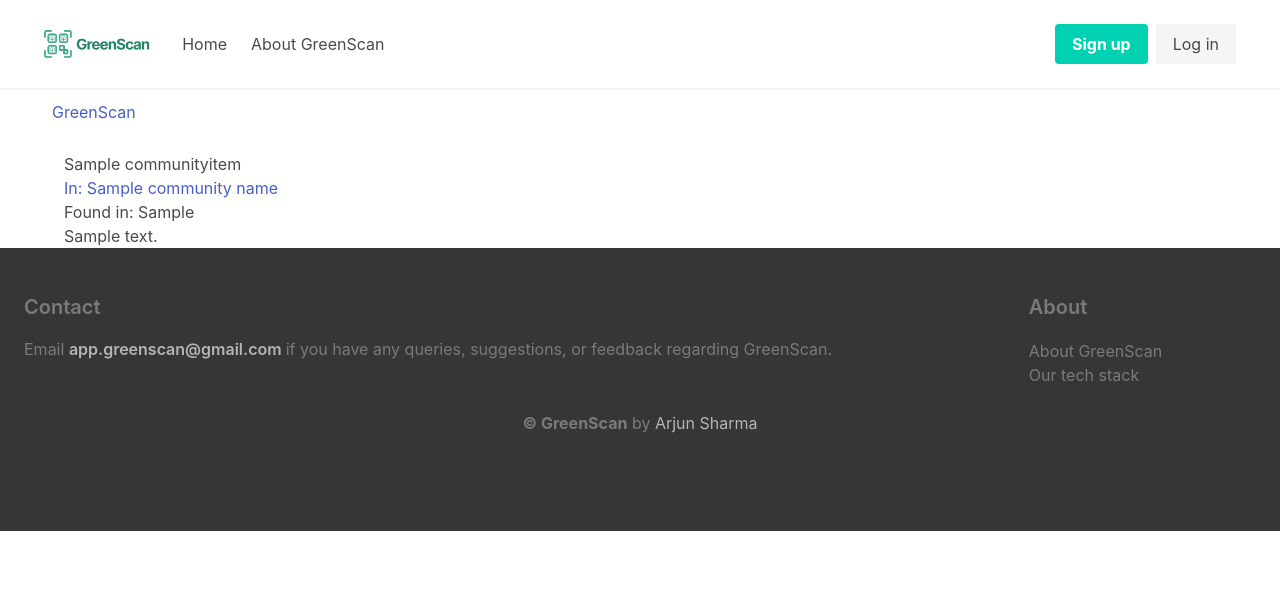
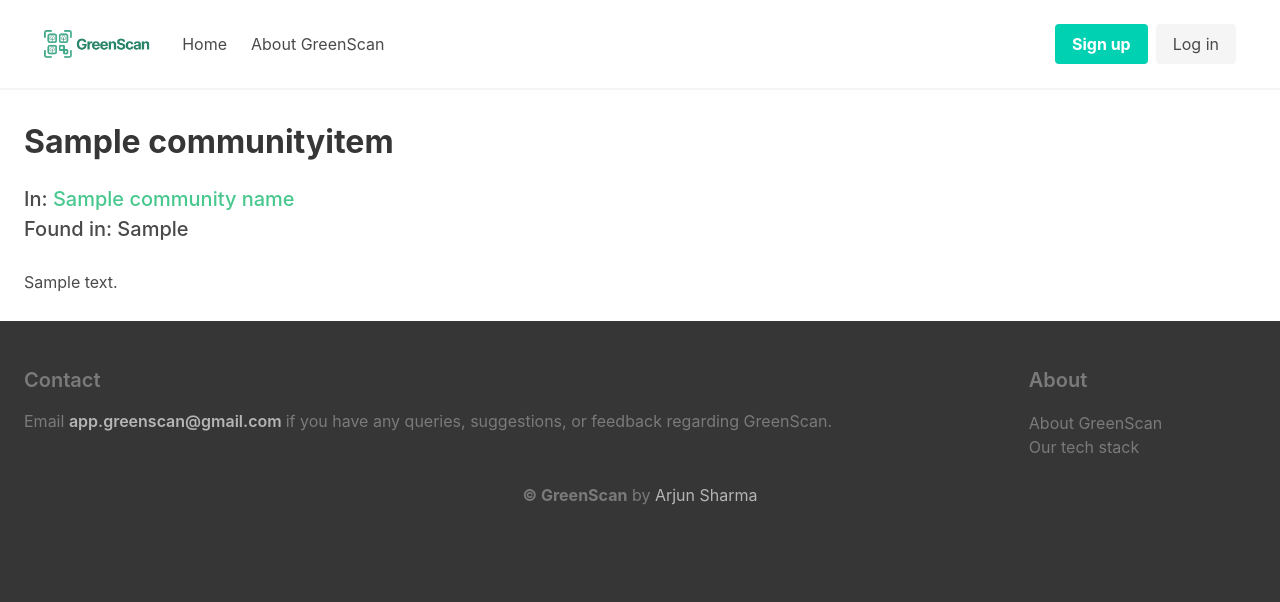
Before and after one commit to ArjunS07/greenqode, a Django app: template templates/viewItem.html in a window 1280 px wide. Shown: the top 602 px of the page. Run offline with Django 4.2, Linux system fonts and the light colour scheme; tables that the repository leaves empty hold one stand-in row (values such as "Sample post"); the template is opened without the code that fills it: values that come from a table or form of the project are taken from there, most other values are stand-ins (such as "Sample title", 1, 10 or a date in 2020).

Commit message:
fix detail page

```diff
--- a/static/css/view-item.css
+++ b/static/css/view-item.css
@@ -0,0 +1,3 @@
+.item-desc {
+    line-height: 1.8rem;
+}
--- a/templates/addItem.html
+++ b/templates/addItem.html
@@ -52,7 +52,7 @@
 
     <div class="field">
       {{ form.quantity.errors }}
-      <label for="{{ form.quantity.id_for_quantity }}" class="label">Number of items (this determines the number of QR codes printed for this tree or plant) </label>
+      <label for="{{ form.quantity.id_for_quantity }}" class="label">Number of items (this determines the number of QR codes printed for this tree or plant).  Only you can see this. </label>
       {{ form.quantity }}
     </div>
 
--- a/templates/editItem.html
+++ b/templates/editItem.html
@@ -53,7 +53,7 @@
 
     <div class="field">
       {{ form.quantity.errors }}
-      <label for="{{ form.quantity.id_for_quantity }}" class="label">Number of items (this determines the number of QR codes printed for this tree or plant) </label>
+      <label for="{{ form.quantity.id_for_quantity }}" class="label">Number of items (this determines the number of QR codes printed for this tree or plant). Only you can see this. </label>
       {{ form.quantity }}
     </div>
 
--- a/templates/viewItem.html
+++ b/templates/viewItem.html
@@ -8,62 +8,33 @@
 
 {% block content %}
 
-<nav class="navbar navbar-default">
- <div class="container">
-   <div class="navbar-header">
 
-     <a class="navbar-brand centre-align-brand">
-<svg fill = "#79C99E" class = "qr-logo" xmlns="http://www.w3.org/2000/svg" viewBox="0 0 448 512"><!--! Font Awesome Pro 6.0.0 by @fontawesome - https://fontawesome.com License - https://fontawesome.com/license (Commercial License) Copyright 2022 Fonticons, Inc. --><path d="M144 32C170.5 32 192 53.49 192 80V176C192 202.5 170.5 224 144 224H48C21.49 224 0 202.5 0 176V80C0 53.49 21.49 32 48 32H144zM128 96H64V160H128V96zM144 288C170.5 288 192 309.5 192 336V432C192 458.5 170.5 480 144 480H48C21.49 480 0 458.5 0 432V336C0 309.5 21.49 288 48 288H144zM128 352H64V416H128V352zM256 80C256 53.49 277.5 32 304 32H400C426.5 32 448 53.49 448 80V176C448 202.5 426.5 224 400 224H304C277.5 224 256 202.5 256 176V80zM320 160H384V96H320V160zM352 448H384V480H352V448zM448 480H416V448H448V480zM416 288H448V416H352V384H320V480H256V288H352V320H416V288z"/></svg>      GreenScan
-    </a>   </div>
- </div>
-</nav>
-
-
-<div class="container">
-
-  <div class="row item-detail-top">
-    <div class="top-text-info col-xs-9">
-      <h1 class="communityItemName item-detail-heading"> {{item.name }} </h1>
-      <p class="communityName secondary-heading" href="">
-
-        <a href = "{{ linkToCommunityPage }}">
-          In: {{ communityName }}
+<div class="p-5">
+  <div class="">
+    <h1 class="title is-3 has-text-weight-bold"> {{item.name }} </h1>
+    <p class="is-size-5 has-text-weight-medium">
+      In: <a href = "{{ linkToCommunityPage }}" class = "has-text-success	">
+         {{ communityName }}
       </a>
     </p>
-      <p class="itemLocation secondary-heading" href="">
+    <p class="is-size-5 has-text-weight-medium" href="">
 
         Found in: {{ item.location }}
     </p>
-    </div>
-
-    <!-- <div class="top-action col-xs-3">
-      <button class="listen-btn btn app-btn">
-        <i class="fa fa-volume-up listen-btn-vol-up"></i>
-        Listen
-      </button>
-    </div> -->
-  </div>
 
 </div>
 
-<div class="container">
-  <div class="row">
+<br>
 
-
-    <div class="col-xs-12">
-      <p class="item-description">
-
+<p class="is-size-6 has-text-weight-normal item-desc">
   {{item.description}}
 </p>
 
 </div>
+</div>
 
 
+<link rel="stylesheet" href="{% static 'css/view-item.css' %}">
 
 
-
-
-  </div>
-</div>
-
 {% endblock %}
```
Lines whose indentation alone changed are shown as unchanged.
